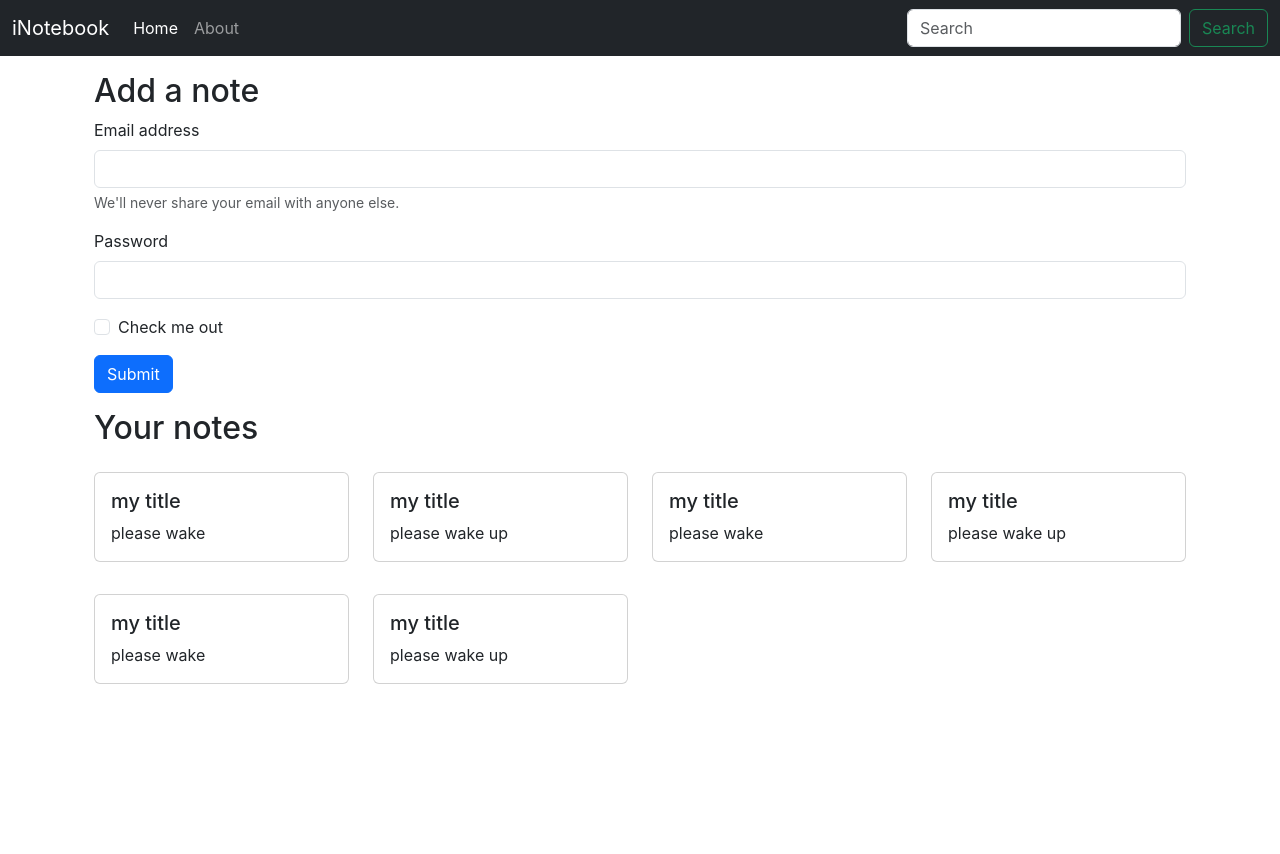
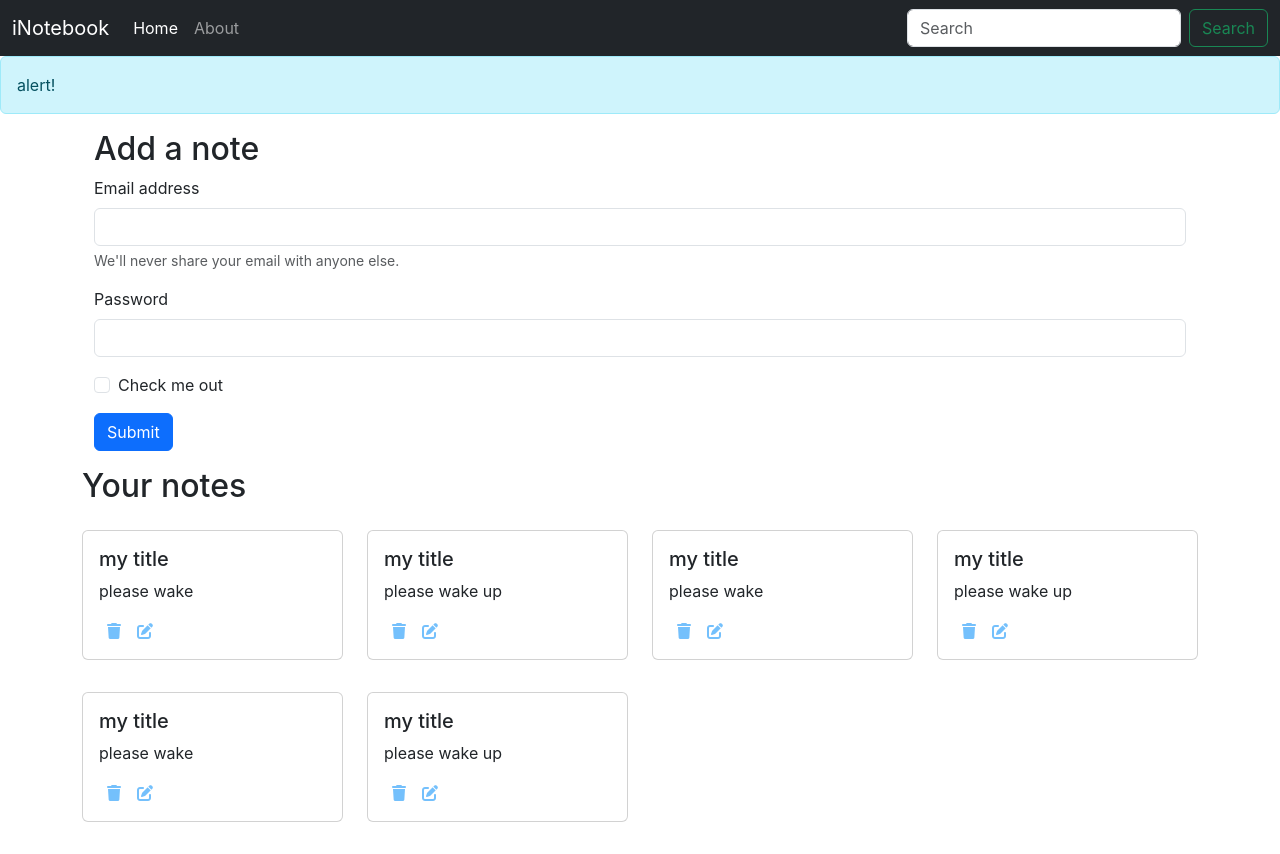
Before and after one commit to AbeerZahid917/Backend_React_JS, a React (Create React App) app in the folder inotebook/: page / in a window 1280 px wide. Before the commit the page ends 800 px from the top, so only its background shows below. Built offline with nearby package versions, Linux system fonts and the light colour scheme.

Commit message:
video half 63

```diff
--- a/inotebook/public/index.html
+++ b/inotebook/public/index.html
@@ -31,6 +31,7 @@
   <body>
     <noscript>You need to enable JavaScript to run this app.</noscript>
     <div id="root"></div>
+    <script src="https://kit.fontawesome.com/c273ae1c34.js" crossorigin="anonymous"></script>
     <!--
       This HTML file is a template.
       If you open it directly in the browser, you will see an empty page.
--- a/inotebook/src/App.js
+++ b/inotebook/src/App.js
@@ -8,6 +8,7 @@
   Route
 } from "react-router-dom"
 import NoteState from './context/notes/NoteState';
+import Alert from './components/Alert';
 
 
 
@@ -18,6 +19,7 @@
         <Router>
 
           <Navbar/>
+          <Alert msg="alert!"/>
 
           <div className="container">
             <Routes>
--- /dev/null
+++ b/inotebook/src/components/AddNote.js
@@ -0,0 +1,30 @@
+import React from 'react'
+
+export default function addNote() {
+  return (
+    <div className="container my-3">
+
+        <h2>
+            Add a note
+        </h2>
+
+        <form>
+            <div className="mb-3">
+            <label htmlFor="exampleInputEmail1" className="form-label">Email address</label>
+            <input type="email" className="form-control" id="exampleInputEmail1" aria-describedby="emailHelp"/>
+            <div id="emailHelp" className="form-text">We'll never share your email with anyone else.</div>
+            </div>
+            <div className="mb-3">
+            <label htmlFor="exampleInputPassword1" className="form-label">Password</label>
+            <input type="password" className="form-control" id="exampleInputPassword1"/>
+            </div>
+            <div className="mb-3 form-check">
+            <input type="checkbox" className="form-check-input" id="exampleCheck1"/>
+            <label className="form-check-label" htmlFor="exampleCheck1">Check me out</label>
+            </div>
+            <button type="submit" className="btn btn-primary">Submit</button>
+        </form>
+
+    </div>
+  )
+}
--- /dev/null
+++ b/inotebook/src/components/Alert.js
@@ -0,0 +1,11 @@
+import React from 'react'
+
+export default function Alert(props) {
+  return (
+    <div>
+        <div class="alert alert-info" role="alert">
+            {props.msg}
+        </div>
+    </div>
+  )
+}
--- a/inotebook/src/components/Home.js
+++ b/inotebook/src/components/Home.js
@@ -1,34 +1,11 @@
 import Notes from './Notes';
-
 
 
 export default function Home() {
 
   return (
-    <div className="container my-3">
-
-      <h2>
-        Add a note
-      </h2>
-
-      <form>
-        <div class="mb-3">
-          <label for="exampleInputEmail1" class="form-label">Email address</label>
-          <input type="email" class="form-control" id="exampleInputEmail1" aria-describedby="emailHelp"/>
-          <div id="emailHelp" class="form-text">We'll never share your email with anyone else.</div>
-        </div>
-        <div class="mb-3">
-          <label for="exampleInputPassword1" class="form-label">Password</label>
-          <input type="password" class="form-control" id="exampleInputPassword1"/>
-        </div>
-        <div class="mb-3 form-check">
-          <input type="checkbox" class="form-check-input" id="exampleCheck1"/>
-          <label class="form-check-label" for="exampleCheck1">Check me out</label>
-        </div>
-        <button type="submit" class="btn btn-primary">Submit</button>
-      </form>
-
+    <div>
       <Notes/>
-      </div>
+    </div>
   )
 }
--- a/inotebook/src/components/Noteitem.js
+++ b/inotebook/src/components/Noteitem.js
@@ -12,6 +12,8 @@
             <div className="card-body">
                 <h5 className="card-title">{note.title}</h5>
                 <p className="card-text">{note.description}</p>
+                <i className="fa-solid fa-trash mx-2" style={{color:" #74C0FC"}}></i>
+                <i className="fa-solid fa-pen-to-square mx-2" style={{color:" #74C0FC"}}></i>
             </div>
         </div>
 
--- a/inotebook/src/components/Notes.js
+++ b/inotebook/src/components/Notes.js
@@ -1,21 +1,25 @@
 import React, { useContext } from 'react';
 import note_context from '../context/notes/NoteContext';
 import Noteitem from './Noteitem';
+import AddNote from './AddNote';
 
 
 export default function Notes() {
   const context = useContext(note_context);
-  const {notes, setNotes} = context;
+  const {notes, addNote} = context;
 
   return (
-    <div className="row my-3">
+    <>
+    <AddNote/>
+      <div className="row my-3">
 
         <h2>
           Your notes
         </h2>
         {notes.map((note)=>{
-          return <Noteitem note={note}/>
+          return <Noteitem key={note._id} note={note}/>
         })}
       </div>
+    </>
   )
 }
--- a/inotebook/src/context/notes/NoteState.js
+++ b/inotebook/src/context/notes/NoteState.js
@@ -22,7 +22,7 @@
             "__v": 0
         },
         {
-            "_id": "683d8fab18afc66eb36a8887",
+            "_id": "683d8fab18a7c66eb36a8887",
             "user": "683d8e15ff810c3a1462ccab",
             "title": "my title",
             "description": " please wake",
@@ -31,7 +31,7 @@
             "__v": 0
         },
         {
-            "_id": "683fcd1ffb85c922c0589400",
+            "_id": "683fcd1ffb85c92270589400",
             "user": "683d8e15ff810c3a1462ccab",
             "title": "my title",
             "description": " please wake up",
@@ -40,7 +40,7 @@
             "__v": 0
         },
         {
-            "_id": "683d8fab18afc66eb36a8887",
+            "_id": "683d8f7b18afc66eb36a8887",
             "user": "683d8e15ff810c3a1462ccab",
             "title": "my title",
             "description": " please wake",
@@ -49,7 +49,7 @@
             "__v": 0
         },
         {
-            "_id": "683fcd1ffb85c922c0589400",
+            "_id": "683fcd17fb85c922c0589400",
             "user": "683d8e15ff810c3a1462ccab",
             "title": "my title",
             "description": " please wake up",
@@ -61,8 +61,35 @@
 
     const [notes, setNotes] = useState(notesInitial);
 
+    // Add a note
+    const addNote = (title, description, tag)=>{
+        // TODO: api call
+        let note = {
+            "_id": "683f8d17fb85c922c0589400",
+            "user": "683d8e15ff810c3a1462ccab",
+            "title": "my title",
+            "description": "Okirooo [ADDED]",
+            "tag": "personal",
+            "date": "2025-06-04T04:35:43.374Z",
+            "__v": 0
+        };
+        setNotes(notes.push(note));
+    }
+
+
+    // Delete a note
+    const deleteNote = (id)=>{
+
+    }
+
+    // Edit a note
+    const editNote = (id)=>{
+
+    }
+
+
     return (
-        <note_context.Provider value={{notes, setNotes}}>
+        <note_context.Provider value={{notes, addNote, deleteNote, editNote}}>
             {props.children}
         </note_context.Provider>
     )
--- a/inotebook/src/index.css
+++ b/inotebook/src/index.css
@@ -11,3 +11,7 @@
   font-family: source-code-pro, Menlo, Monaco, Consolas, 'Courier New',
     monospace;
 }
+
+i {
+  cursor: pointer;
+}
```
Also changed, not shown: inotebook/public/manifest.json.
